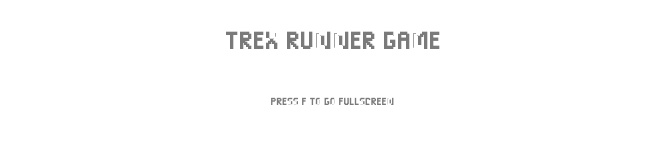
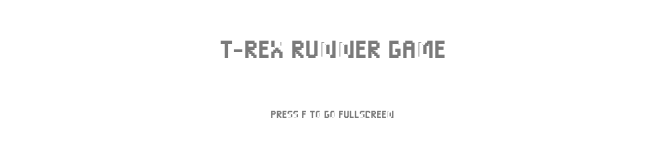
Before and after one commit to PedroChagasED/Dino-Run-Game, a website with bundled scripts: page index.html in a window 1280 px wide. Shown: the top 160 px of the page, without its empty margins (308-971 px from the left). Built offline with nearby package versions, Linux system fonts and the light colour scheme.

Commit message:
Updated title

```diff
--- a/index.html
+++ b/index.html
@@ -15,7 +15,7 @@
   <body class="">
     <div class="container">
       <div class="header">
-        <h1>Trex Runner Game</h1>
+        <h1>T-Rex Runner Game</h1>
         <h5>Press F to go fullscreen</h5>
       </div>
 
```
